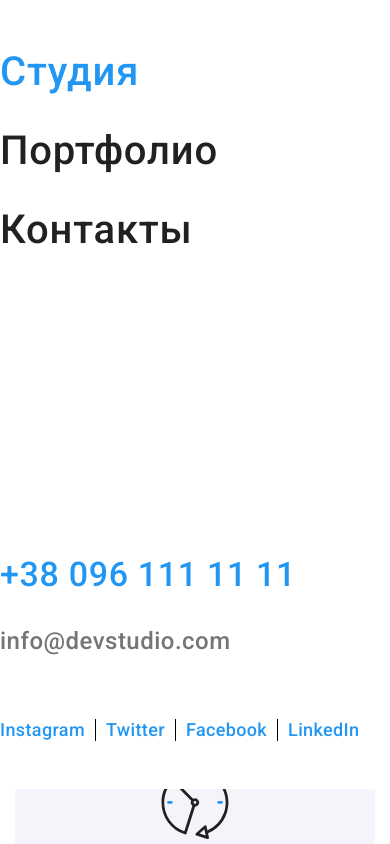
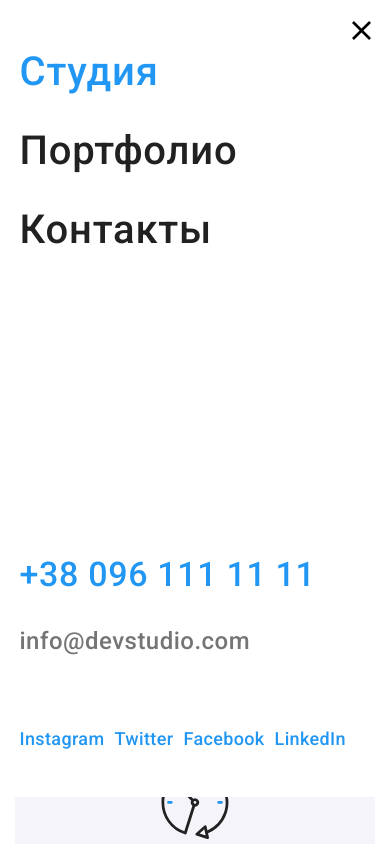
Before and after one commit to olozovyk/goit-markup-hw-08, a plain HTML site: page index.html in a window 390 px wide. Shown: the top 844 px of the page. Drawn offline with nearby package versions, Linux system fonts and the light colour scheme.

Commit message:
mobile menu

```diff
--- a/scss/components/common/_containter.scss
+++ b/scss/components/common/_containter.scss
@@ -6,9 +6,12 @@
   //   width: 480px;
   // }
   min-width: 320px;
-  max-width: 480px;
 
-  @media screen and (min-width: 768px) and (max-width: 1199px) {
+  @media screen and (min-width: 480px) {
+    max-width: 480px;
+  }
+
+  @media screen and (min-width: 768px) {
     max-width: 768px;
   }
   @media screen and (min-width: 1200px) {
--- a/scss/components/studio/_mobile-menu.scss
+++ b/scss/components/studio/_mobile-menu.scss
@@ -2,23 +2,50 @@
   position: absolute;
   left: 0;
   top: 0;
+
   width: 100vw;
+  padding-top: 48px;
+  padding-bottom: 48px;
+
   background-color: var(--main-bg-color);
-  padding-top: 48px;
+
+  @media screen and (max-width: 479px) {
+    padding-left: 5%;
+    padding-right: 5%;
+  }
+
+  @media screen and (min-width: 480px) {
     padding-left: calc((100% - 480px) / 2 + 40px);
-  padding-bottom: 48px;
+    padding-right: calc((100% - 480px) / 2 + 40px);
+  }
 }
 
 .mobile-menu__button {
   position: absolute;
   top: 21px;
-  right: calc((100% - 480px) / 2 + 25px);
+  right: 5%;
+
   background-color: transparent;
   border: none;
+
+  transition: fill var(--duration) var(--timing-function);
+
+  @media screen and (min-width: 480px) {
+    right: calc((100% - 480px) / 2 + 25px);
+  }
+
+  &:hover {
+    fill: var(--accent-color);
+    cursor: pointer;
+  }
 }
 
 .mobile-nav {
   margin-bottom: 302px;
+
+  @media screen and (max-width: 335px) {
+    margin-bottom: 260px;
+  }
 }
 
 .mobile-nav__item:not(:last-child) {
@@ -32,6 +59,12 @@
   letter-spacing: 0.02em;
 
   color: var(--title-text-color);
+
+  transition: color var(--duration) var(--timing-function);
+
+  &:hover {
+    color: var(--accent-color);
+  }
 }
 
 .mobile-nav__link--current {
@@ -62,11 +95,22 @@
   letter-spacing: 0.02em;
 
   color: var(--main-text-color);
+
+  transition: color var(--duration) var(--timing-function);
+
+  &:hover {
+    color: var(--accent-color);
+  }
 }
 
 .mobile-social {
   display: flex;
   align-items: center;
+  flex-wrap: wrap;
+}
+
+.mobile-social__item {
+  margin-top: 10px;
 }
 
 .mobile-social__link {
@@ -80,13 +124,15 @@
   align-items: center;
 }
 
+@media screen and (min-width: 410px) {
   .mobile-social__item:not(:last-child) .mobile-social__link::after {
     content: '';
     display: inline-flex;
     width: 1px;
     height: 22px;
-  background-color: black;
+    background-color: var(--mobile-menu-decore);
     margin-left: 10px;
+  }
 }
 
 .mobile-social__item:not(:last-child) {
--- a/scss/utils/_variables.scss
+++ b/scss/utils/_variables.scss
@@ -21,6 +21,7 @@
   --placeholder-color: rgba(117, 117, 117, 0.5);
   --form-btn-bg-color: #188ce8;
   --border-subscribe: rgba(255, 255, 255, 0.3);
+  --mobile-menu-decore: rgba(33, 33, 33, 0.2);
 
   --duration: 250ms;
   --timing-function: cubic-bezier(0.4, 0, 0.2, 1);
```
Also changed, not shown: css/main.css, 1 other file. Lines whose indentation alone changed are shown as unchanged.
